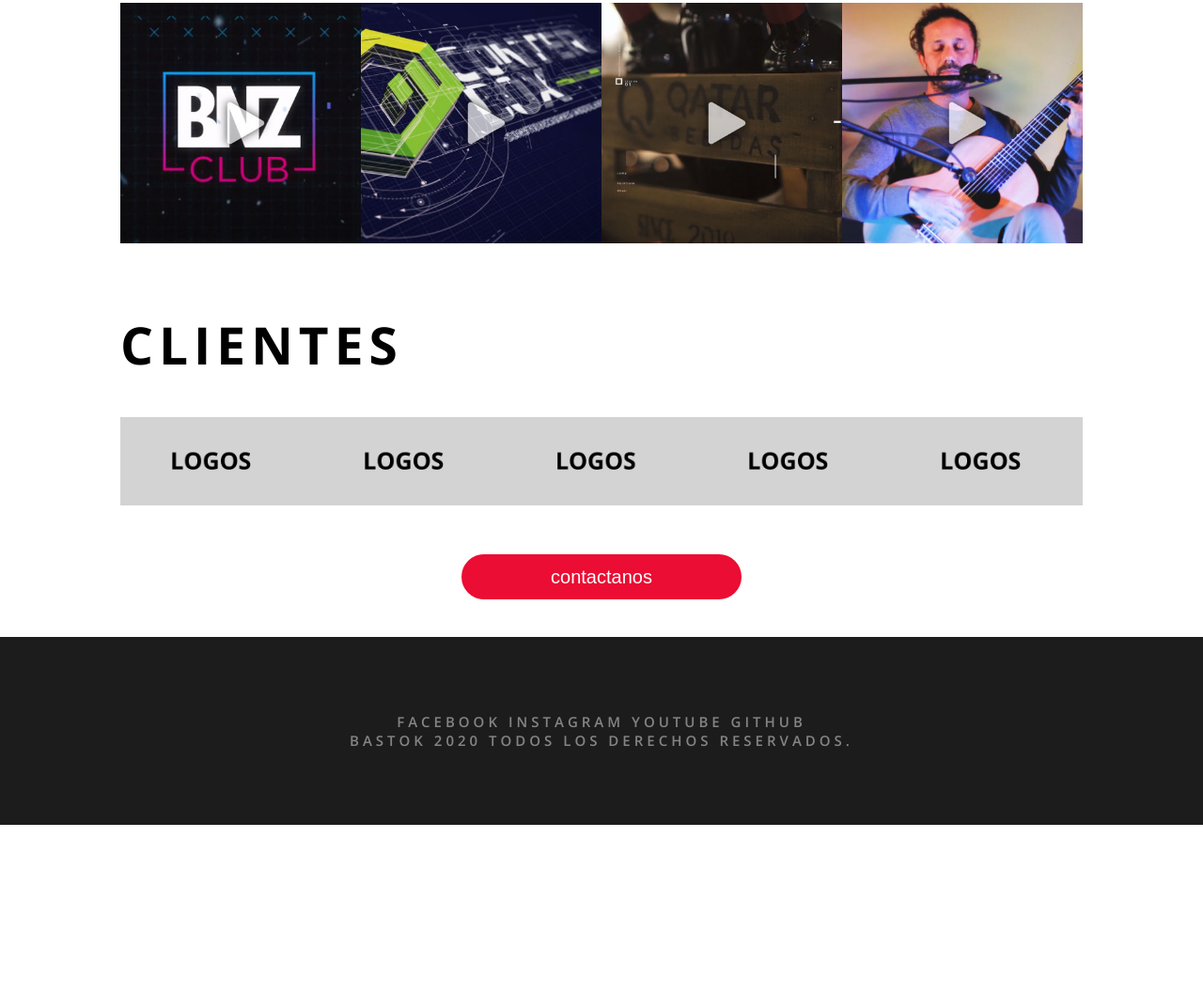
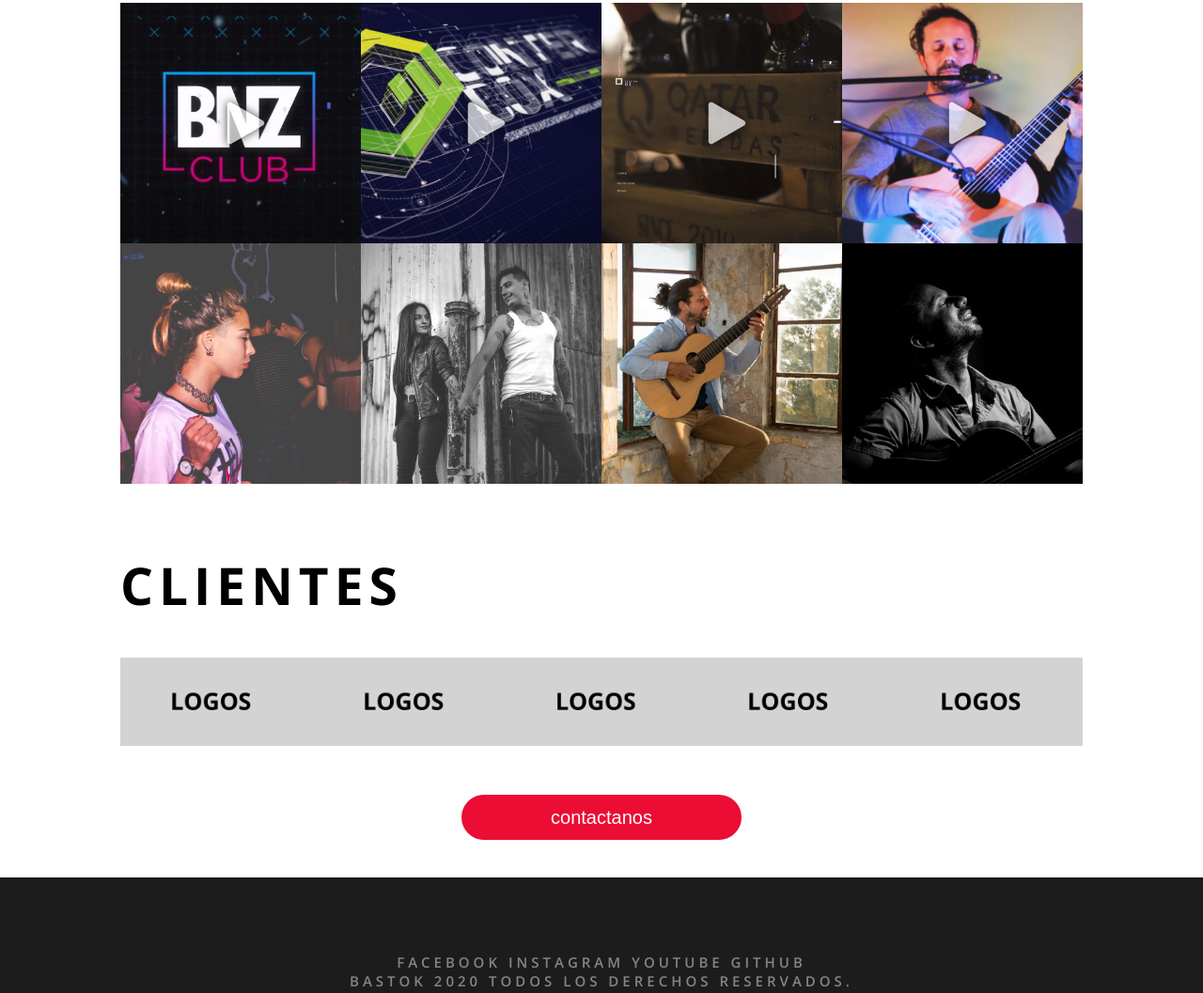
Before and after one commit to gaboqu/bastok, a plain HTML site: page index.html in a window 1280 px wide. Shown: the part 2623-3680 px from the top of the page at 94% size. Before the commit the page ends 3501 px from the top, so only its background shows below. Drawn offline with nearby package versions, Linux system fonts and the light colour scheme; files that its build step writes are made by us from their sources; a script that the page names is missing.

Commit message:
agregue trabajos a la galeria y al index

```diff
--- a/index.html
+++ b/index.html
@@ -168,10 +168,11 @@
         <li class="worksrecientes__mokups"><a href="https://youtu.be/fCzZuhawNI8" class="mediabox"><img class="resise" src="imagenes/galery_videoBroll-qatar-.jpg" alt="I"></a></li>
         <li class="worksrecientes__mokups"><a href="https://youtu.be/rWiiXMepfMA" class="mediabox"><img class="resise" src="imagenes/galery_video-esteban_imaginario.jpg" alt="I"></a></li>
 
-<!--         <li class="worksrecientes__mokups"><img class="resise" src="imagenes/mockup.jpg" alt=""></li>
-        <li class="worksrecientes__mokups"><img class="resise" src="imagenes/mockup.jpg" alt=""></li>
-        <li class="worksrecientes__mokups"><img class="resise" src="imagenes/mockup.jpg" alt=""></li>
-        <li class="worksrecientes__mokups"><img class="resise" src="imagenes/mockup.jpg" alt=""></li> -->
+        <li class="worksrecientes__mokups"><a href="imagenes/modal_yoteavise.jpg" data-lightbox="yoteavise"><img class="resise" src="imagenes/gallery_foto-yoteavise.jpg" alt="I"></a></li>
+        <li class="worksrecientes__mokups"> <a href="imagenes/modal_sesion-santafe.jpg" data-lightbox="sesion"><img class="resise" src="imagenes/gallery_foto-sesion.jpg" alt="I"></a></li>
+        <li class="worksrecientes__mokups"><a href="imagenes/modal_esteban-taubas_ll.jpg" data-lightbox="et" ><img class="resise" src="imagenes/galery_foto-EstebanTaubas_ll.jpg" alt="I"></a>
+        </li>
+        <li class="worksrecientes__mokups"><a href="imagenes/modal_esteban-taubas.jpg" data-lightbox="9" ><img class="resise" src="imagenes/galery_foto-EstebanTaubas.jpg" alt="I"></a></li>
       </ul>
 
       <h2 class="mrtop">clientes</h2>
```
Also changed, not shown: secciones/trabajos.html (+2 -2 lines), imagenes/galery_video-eggerHaus_inauguracion.jpg (added), imagenes/galery_video-eggerHaus_institucional.jpg (added), 1 other file.
